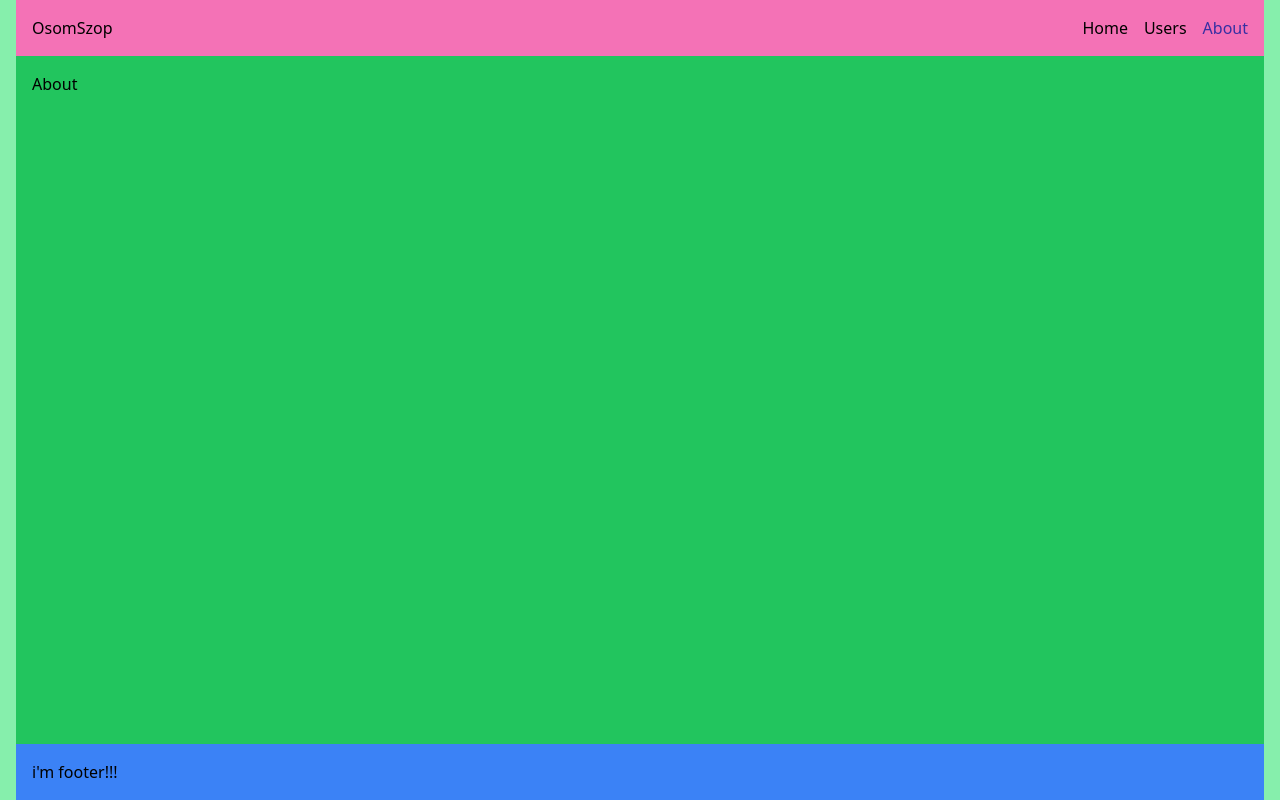
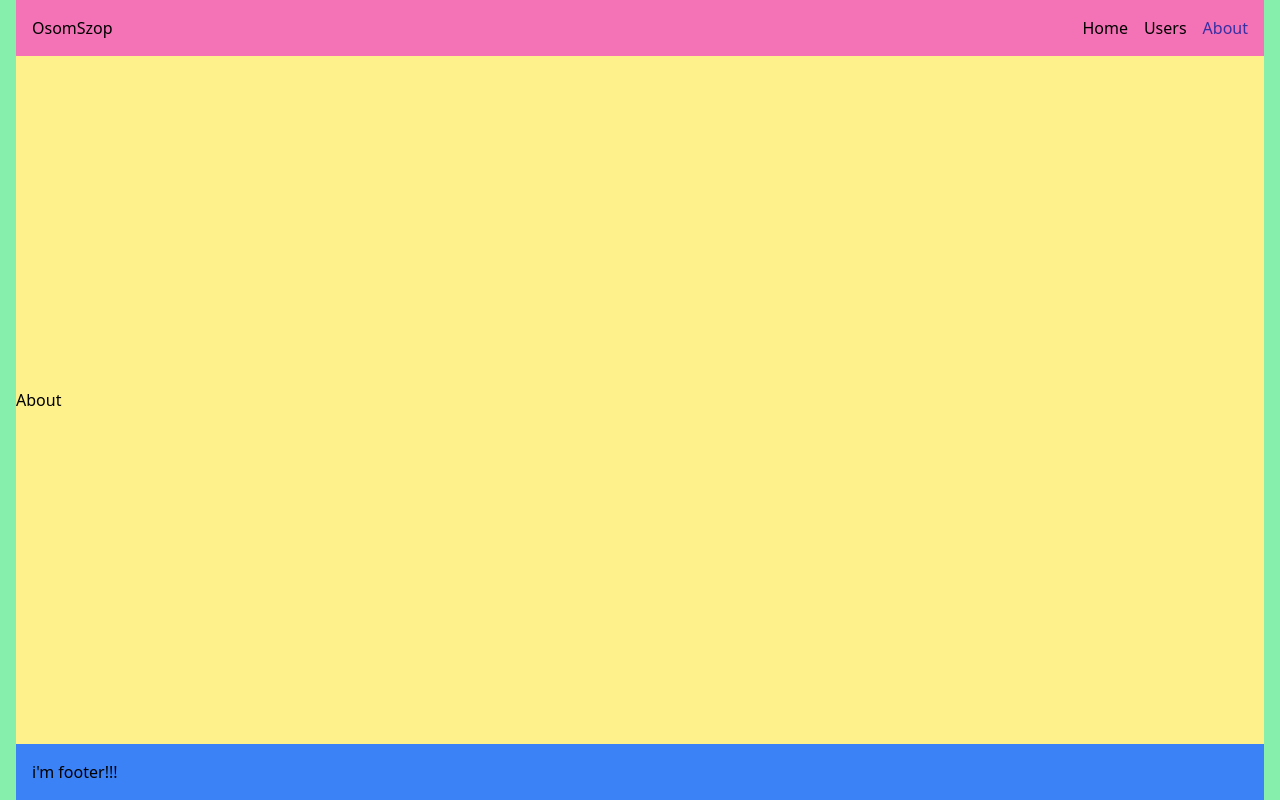
Before and after one commit to gosiajaninska/next-app, a Next.js app: page /about in a window 1280 px wide. Built offline with nearby package versions, Linux system fonts and the light colour scheme.

Commit message:
add Main component to pages

```diff
--- a/pages/about.tsx
+++ b/pages/about.tsx
@@ -1,3 +1,4 @@
+import { Main } from "../components/Main"
 import { Footer } from "../components/Footer"
 import { Header } from "../components/Header"
 
@@ -5,11 +6,7 @@ const About = () => {
   return (
     <div className="container md:px-4 flex flex-col bg-green-300 min-h-screen">
       <Header></Header>
-      <main className="bg-green-500 flex-grow">
-        <div className="p-4">
-          <h1>About</h1>
-        </div>
-      </main>
+      <Main><h1>About</h1></Main>
       <Footer></Footer>
     </div>
   )
--- a/pages/users/index.tsx
+++ b/pages/users/index.tsx
@@ -1,15 +1,16 @@
+import { Header } from "../../components/Header"
+import { Main } from "../../components/Main"
 import { Footer } from "../../components/Footer"
-import { Header } from "../../components/Header"
 
 const Users = () => {
   return (
     <div className="container md:px-4 flex flex-col bg-green-300 min-h-screen">
       <Header></Header>
-      <main className="bg-yellow-200 flex-grow">
-        <div className="p-4">
-          <h1>Users</h1>
-        </div>
-      </main>
+
+      <Main>
+        <h1>Users</h1>
+      </Main>
+
       <Footer></Footer>
     </div>
   )
```
